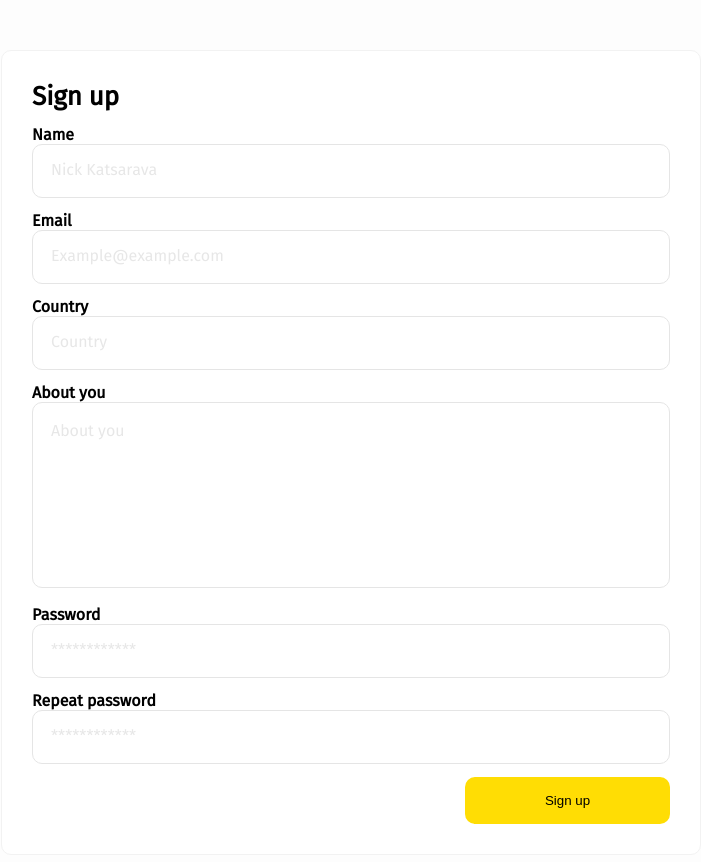
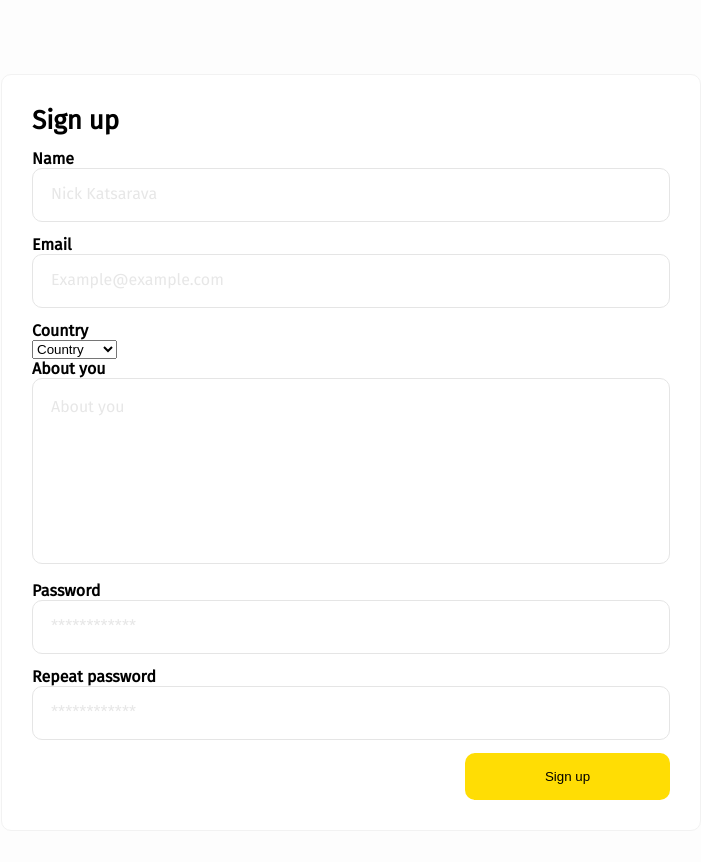
Before and after one commit to abasha2002/Registration_form, a plain HTML site: page index.html in a window 1280 px wide. Shown: the whole page, without its empty margins (289-990 px from the left). Drawn offline with Linux system fonts and the light colour scheme.

Commit message:
Update index.html

```diff
--- a/index.html
+++ b/index.html
@@ -26,7 +26,13 @@
 
             <div>
                 <label>Country</label><br>
-                <input type="text" placeholder="Country">
+                <select>
+                    <option selected disabled>Country</option>
+                    <option>Georgia</option>
+                    <option>Armenia</option>
+                    <option>Turkey</option>
+                    <option>Azerbaijan</option>
+                </select>
             </div>
 
             <div>
```
